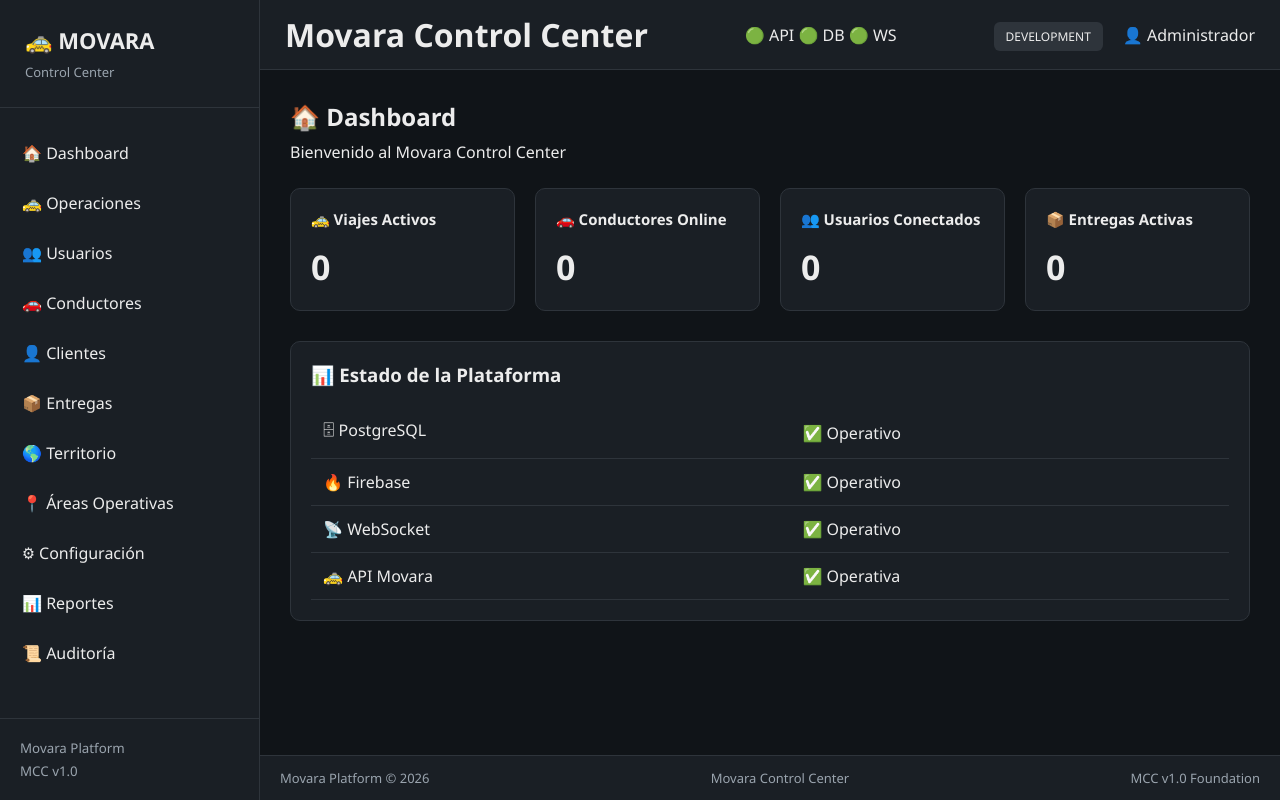
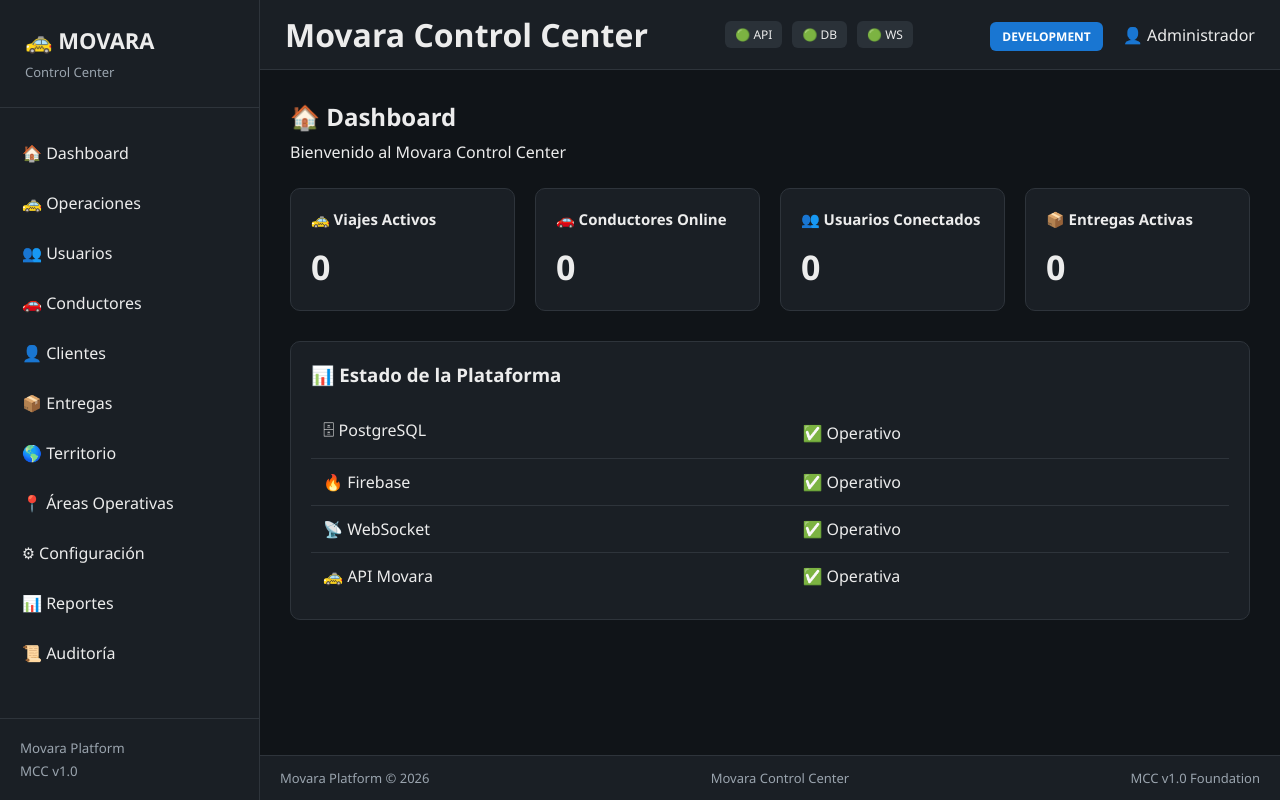
Before and after one commit to ddiazs2512/movara-backend, a FastAPI app: page /admin/ in a window 1280 px wide. Run offline with FastAPI, Linux system fonts and the light colour scheme; parts of the project's set-up code (start-up, migrations or seed data) failed here and were passed over.

Commit message:
Update mcc.css

```diff
--- a/static/css/mcc.css
+++ b/static/css/mcc.css
@@ -164,15 +164,53 @@ body{
 
 }
 
-.badge-dev{
+.header-center{
+
+    display:flex;
+
+    align-items:center;
+
+    gap:12px;
+
+}
+
+.system-status{
+
+    display:flex;
+
+    gap:10px;
+
+}
+
+.status{
+
+    padding:5px 10px;
+
+    border-radius:6px;
+
+    background:#2A3138;
+
+    font-size:12px;
+
+}
+
+.badge{
 
     padding:6px 12px;
 
     border-radius:6px;
 
-    background:#2E343B;
+    font-size:12px;
 
-    font-size:12px;
+    font-weight:600;
+
+}
+
+.badge-dev{
+
+    background:#1976D2;
+
+    color:white;
 
 }
 
@@ -269,6 +323,12 @@ body{
     padding:12px;
 
     border-bottom:1px solid #2E343B;
+
+}
+
+.status-table tr:last-child td{
+
+    border-bottom:none;
 
 }
 
```
Also changed, not shown: other parts of static/css/mcc.css (+64 -0 lines).
